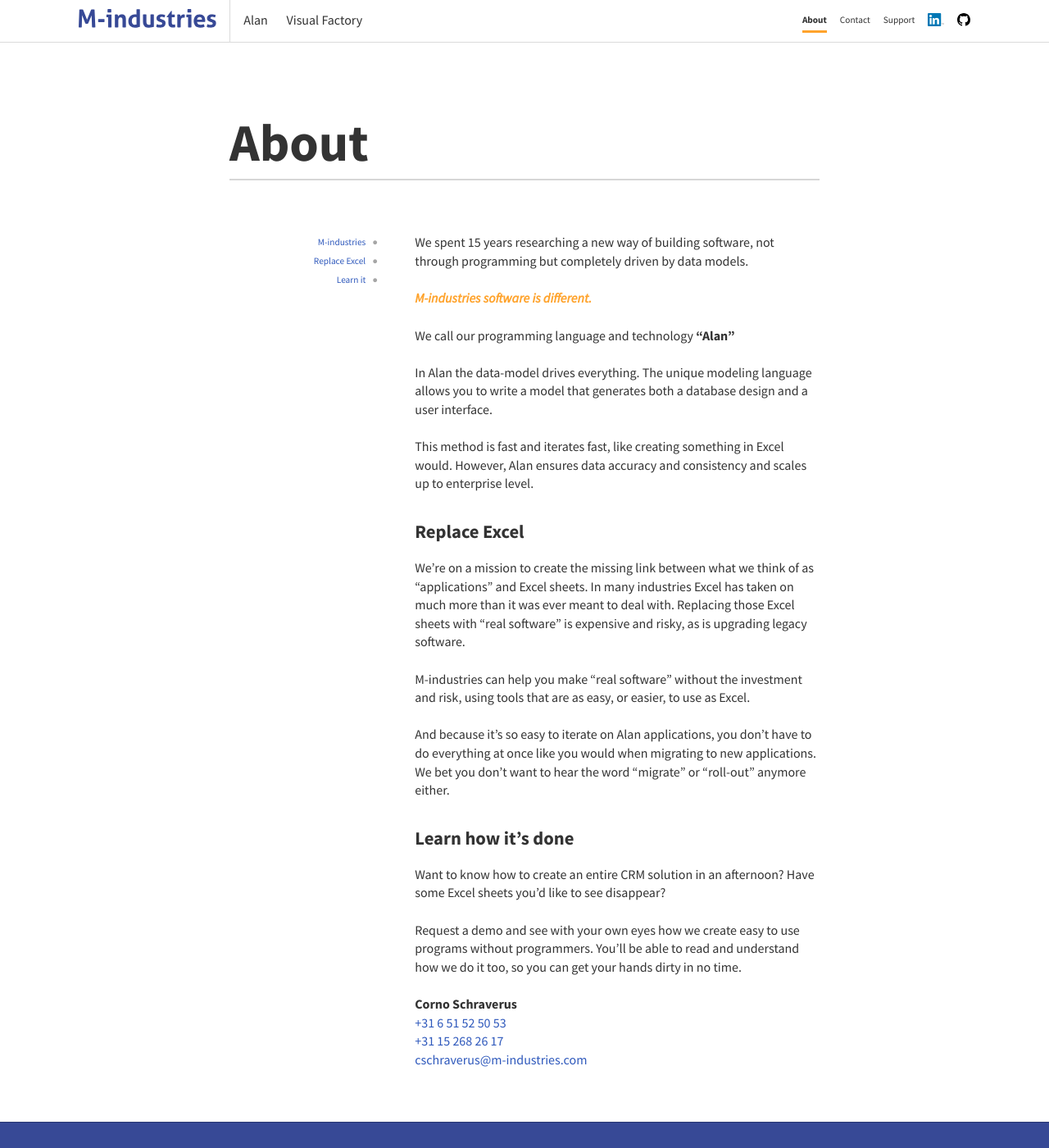
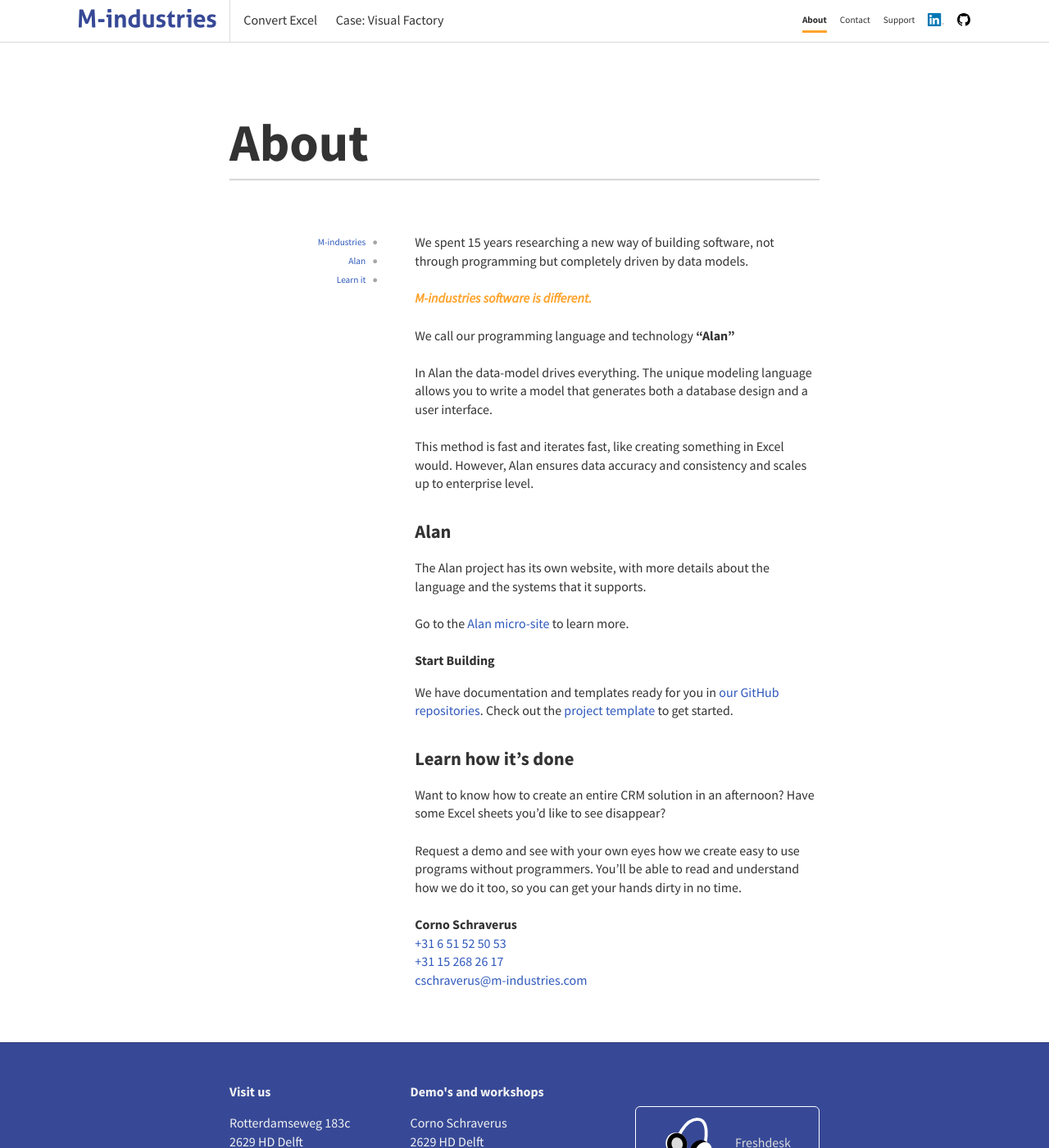
Before and after one commit to M-industries/Mainsite, a Jekyll site: the page built from pages/about.md, in a window 1280 px wide and 1400 px high. Shown: the whole window at 82% size. Built offline with Jekyll 4.4.1, drawn with Linux system fonts in a browser that asks for light colours; nearby versions of some CDN libraries.

Commit message:
content tweaks

```diff
--- a/pages/about.md
+++ b/pages/about.md
@@ -7,8 +7,8 @@
 anchors:
   - label: M-industries
     name: info
-  - label: Replace Excel
-    name: excel
+  - label: Alan
+    name: alan
   - label: Learn it
     name: learn
 ---
@@ -29,21 +29,18 @@
 However, Alan ensures data accuracy and consistency and scales up to enterprise level.
 
 
-<a name="excel"></a>
-## Replace Excel
+<a name="alan"></a>
+## Alan
 
-We're on a mission to create the missing link
-between what we think of as "applications" and Excel sheets.
-In many industries Excel has taken on much more than it was ever meant to deal with.
-Replacing those Excel sheets with "real software" is expensive and risky,
-as is upgrading legacy software.
+The Alan project has its own website, with more details about
+the language and the systems that it supports.
 
-M-industries can help you make "real software" without the investment and risk,
-using tools that are as easy, or easier, to use as Excel.
+Go to the [Alan micro-site](https://alan-platform.com) to learn more.
 
-And because it's so easy to iterate on Alan applications, you don't have to do everything
-at once like you would when migrating to new applications.
-We bet you don't want to hear the word "migrate" or "roll-out" anymore either.
+
+### Start Building
+We have documentation and templates ready for you in [our GitHub repositories](https://github.com/M-industries). Check out the [project template](https://github.com/M-industries/AlanProjectTemplate) to get started.
+
 
 
 <a name="learn"></a>
--- a/pages/vf.md
+++ b/pages/vf.md
@@ -1,6 +1,6 @@
 ---
 layout: page
-title: Visual Factory
+title: 'Case: Visual Factory'
 category: main
 permalink: /vf/
 
```
Also changed, not shown: pages/alan.md (deleted, +0 -38 lines), pages/excel.md (added, +22 -0 lines).
